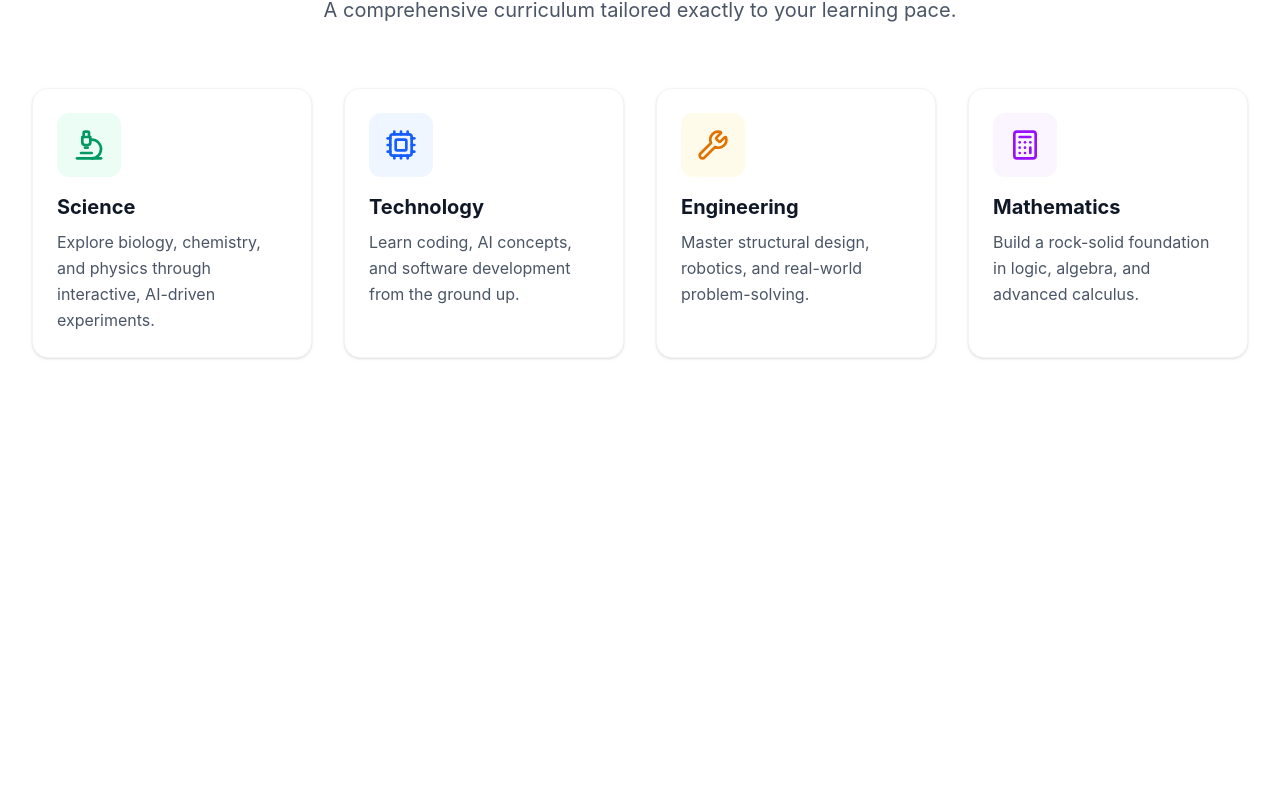
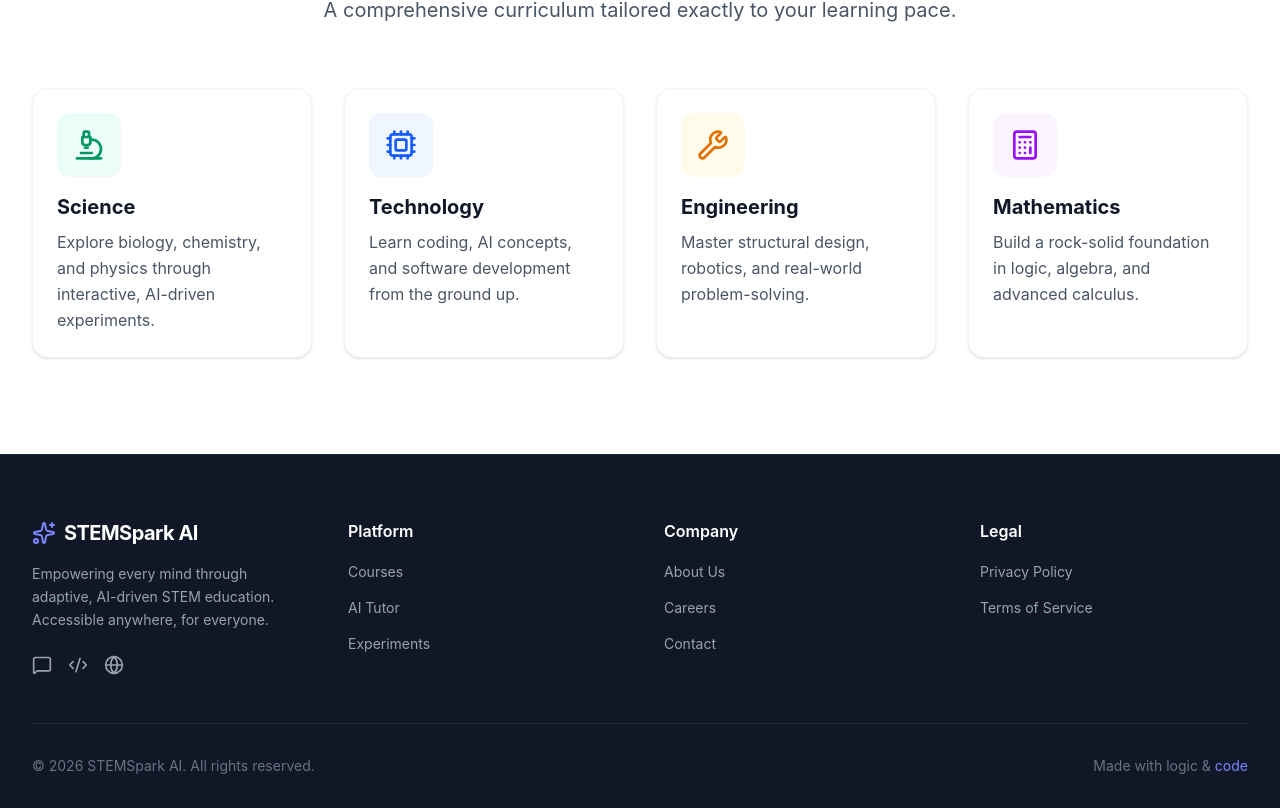
Before and after one commit to PrasadDnyandeoGadekar/stemspark-ai, a React (Vite) app in the folder frontend/: page / in a window 1280 px wide. Shown: the part 959-1767 px from the top of the page. Before the commit the page ends 1413 px from the top, so only its background shows below. Built offline with nearby package versions, Linux system fonts and the light colour scheme.

Commit message:
Fixed React crash by replacing deprecated Lucide brand icons

```diff
--- a/frontend/src/App.jsx
+++ b/frontend/src/App.jsx
@@ -1,20 +1,24 @@
 import { BrowserRouter as Router, Routes, Route } from 'react-router-dom';
 import Navbar from './components/Navbar';
+import Footer from './components/Footer';
 import Home from './pages/Home';
 
 function App() {
   return (
     <Router>
-      {/* The Navbar sits outside the Routes so it always stays on screen */}
       <div className="min-h-screen bg-gray-50 flex flex-col">
+        {/* Top Navigation */}
         <Navbar />
 
-        {/* The main content area where pages will load */}
+        {/* Main Content Area */}
         <main className="flex-grow">
           <Routes>
             <Route path="/" element={<Home />} />
           </Routes>
         </main>
+
+        {/* Bottom Footer */}
+        <Footer />
       </div>
     </Router>
   );
--- /dev/null
+++ b/frontend/src/components/Footer.jsx
@@ -0,0 +1,77 @@
+import React from 'react';
+import { Sparkles, Code2, MessageSquare, Globe } from 'lucide-react';
+import { Link } from 'react-router-dom';
+
+function Footer() {
+  return (
+    <footer className="bg-gray-900 pt-16 pb-8 border-t border-gray-800">
+      <div className="max-w-7xl mx-auto px-4 sm:px-6 lg:px-8">
+
+        {/* Top Section: Links and Info */}
+        <div className="grid grid-cols-1 md:grid-cols-4 gap-12 mb-12">
+
+          {/* Brand Column */}
+          <div className="md:col-span-1">
+            <div className="flex items-center mb-4">
+              <Sparkles className="h-6 w-6 text-indigo-400 mr-2" />
+              <span className="text-xl font-bold text-white tracking-tight">STEMSpark AI</span>
+            </div>
+            <p className="text-gray-400 text-sm leading-relaxed mb-6">
+              Empowering every mind through adaptive, AI-driven STEM education. Accessible anywhere, for everyone.
+            </p>
+            {/* Social Icons */}
+            <div className="flex space-x-4 text-gray-400">
+              <a href="#" className="hover:text-white transition-colors"><MessageSquare className="h-5 w-5" /></a>
+              <a href="#" className="hover:text-white transition-colors"><Code2 className="h-5 w-5" /></a>
+              <a href="#" className="hover:text-white transition-colors"><Globe className="h-5 w-5" /></a>
+            </div>
+          </div>
+
+          {/* Links Column 1 */}
+          <div>
+            <h3 className="text-white font-semibold mb-4">Platform</h3>
+            <ul className="space-y-3">
+              <li><Link to="/" className="text-gray-400 hover:text-indigo-400 text-sm transition-colors">Courses</Link></li>
+              <li><Link to="/" className="text-gray-400 hover:text-indigo-400 text-sm transition-colors">AI Tutor</Link></li>
+              <li><Link to="/" className="text-gray-400 hover:text-indigo-400 text-sm transition-colors">Experiments</Link></li>
+            </ul>
+          </div>
+
+          {/* Links Column 2 */}
+          <div>
+            <h3 className="text-white font-semibold mb-4">Company</h3>
+            <ul className="space-y-3">
+              <li><Link to="/" className="text-gray-400 hover:text-indigo-400 text-sm transition-colors">About Us</Link></li>
+              <li><Link to="/" className="text-gray-400 hover:text-indigo-400 text-sm transition-colors">Careers</Link></li>
+              <li><Link to="/" className="text-gray-400 hover:text-indigo-400 text-sm transition-colors">Contact</Link></li>
+            </ul>
+          </div>
+
+          {/* Links Column 3 */}
+          <div>
+            <h3 className="text-white font-semibold mb-4">Legal</h3>
+            <ul className="space-y-3">
+              <li><Link to="/" className="text-gray-400 hover:text-indigo-400 text-sm transition-colors">Privacy Policy</Link></li>
+              <li><Link to="/" className="text-gray-400 hover:text-indigo-400 text-sm transition-colors">Terms of Service</Link></li>
+            </ul>
+          </div>
+
+        </div>
+
+        {/* Bottom Section: Copyright */}
+        <div className="border-t border-gray-800 pt-8 flex flex-col md:flex-row justify-between items-center">
+          <p className="text-gray-500 text-sm mb-4 md:mb-0">
+            &copy; {new Date().getFullYear()} STEMSpark AI. All rights reserved.
+          </p>
+          <div className="text-gray-500 text-sm flex items-center space-x-1">
+            <span>Made with logic &</span>
+            <span className="text-indigo-400">code</span>
+          </div>
+        </div>
+
+      </div>
+    </footer>
+  );
+}
+
+export default Footer;
```
